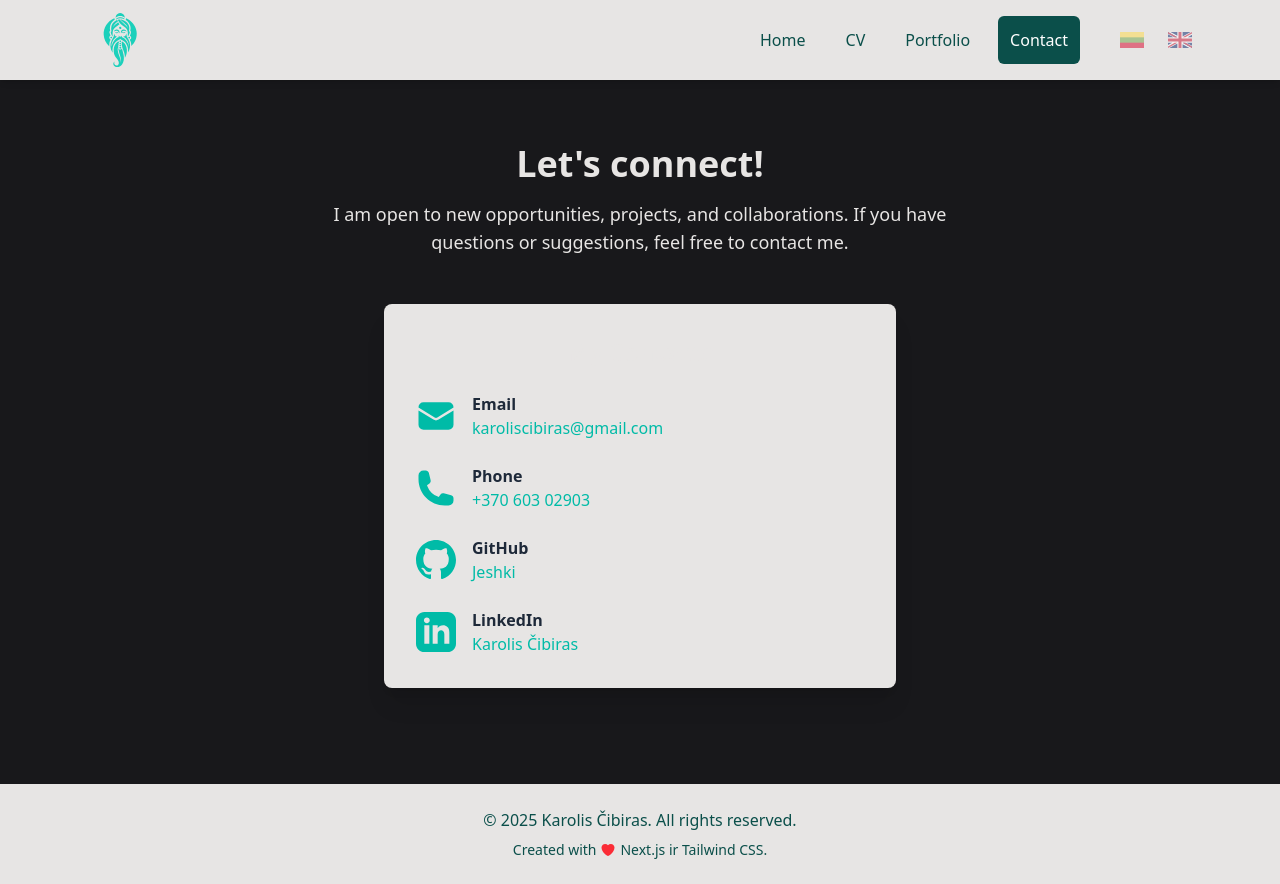
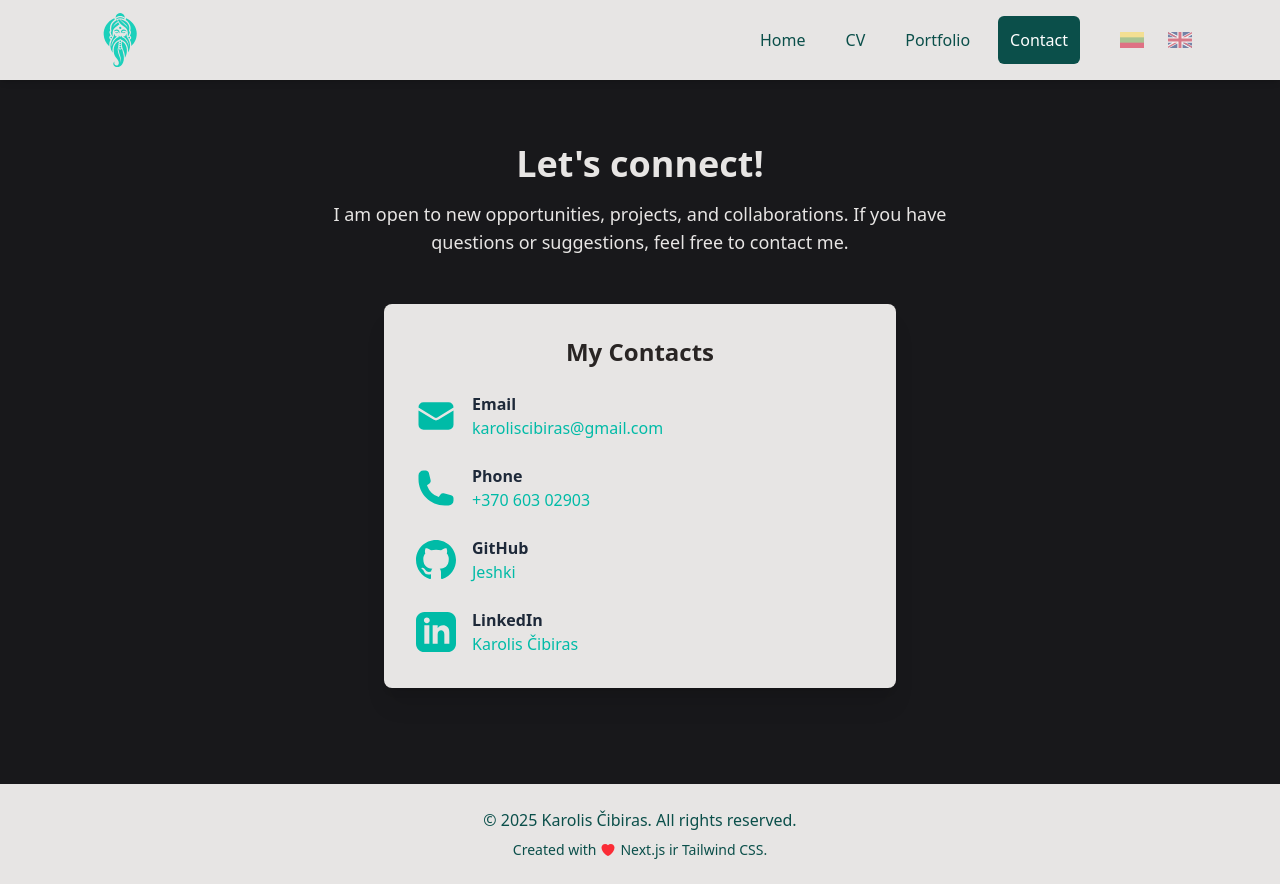
Before and after one commit to Jeshki/Karolis, a Next.js app: page /kontaktai in a window 1280 px wide. Built offline with nearby package versions, Linux system fonts and the light colour scheme.

Commit message:
Update page.tsx

```diff
--- a/src/app/kontaktai/page.tsx
+++ b/src/app/kontaktai/page.tsx
@@ -49,7 +49,7 @@ export default function ContactsPage() {
           </p>
 
           <div className="bg-stone-200  p-8 rounded-lg shadow-xl mx-auto max-w-lg text-left">
-              <h2 className="text-2xl font-bold text-stone-200  mb-6 text-center">{t('contact_page.my_contacts')}</h2>
+              <h2 className="text-2xl font-bold text-stone-800  mb-6 text-center">{t('contact_page.my_contacts')}</h2>
               <div className="space-y-6">
                   {contactItems.map((item, index) => (
                       <div key={index} className="flex items-center gap-4">
```
